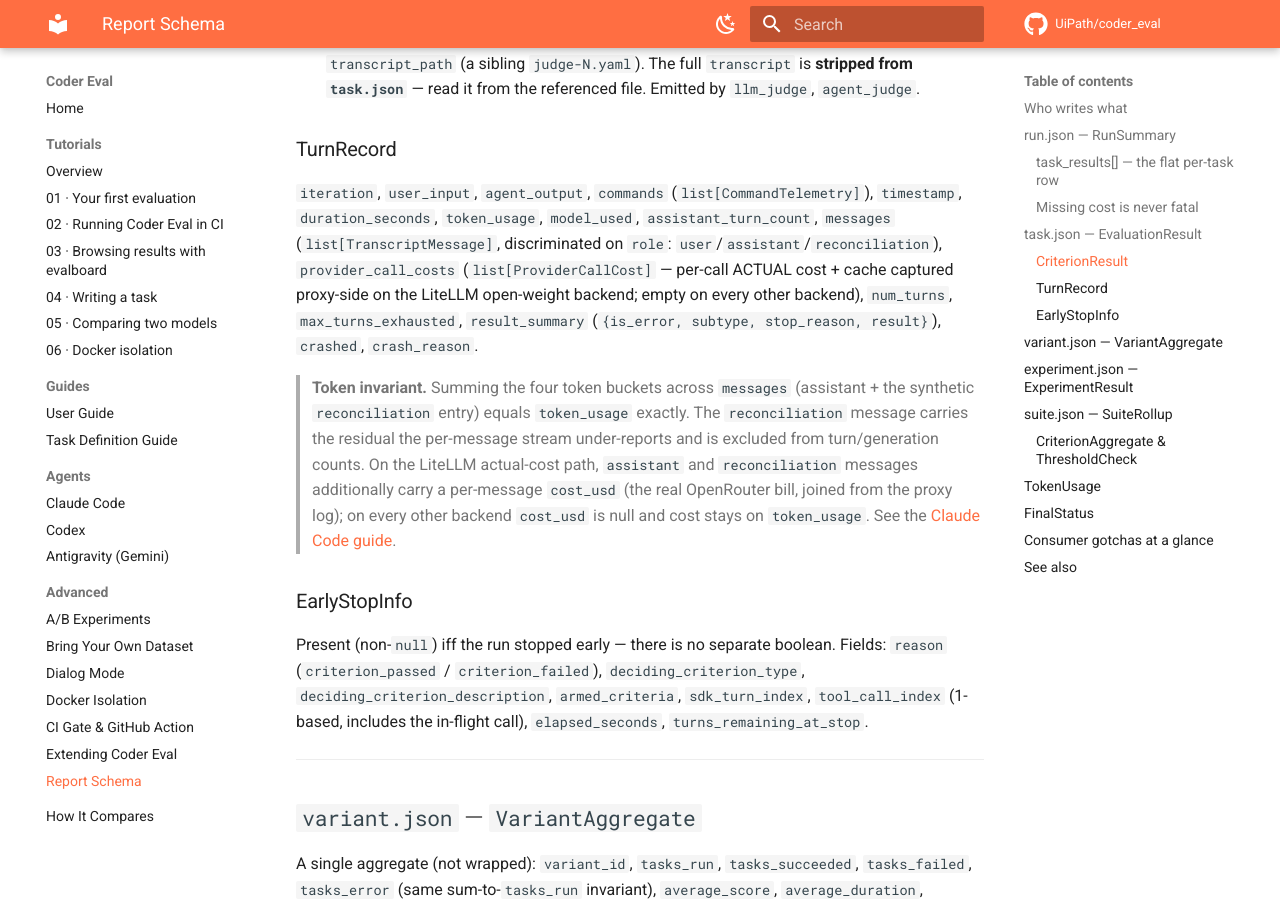
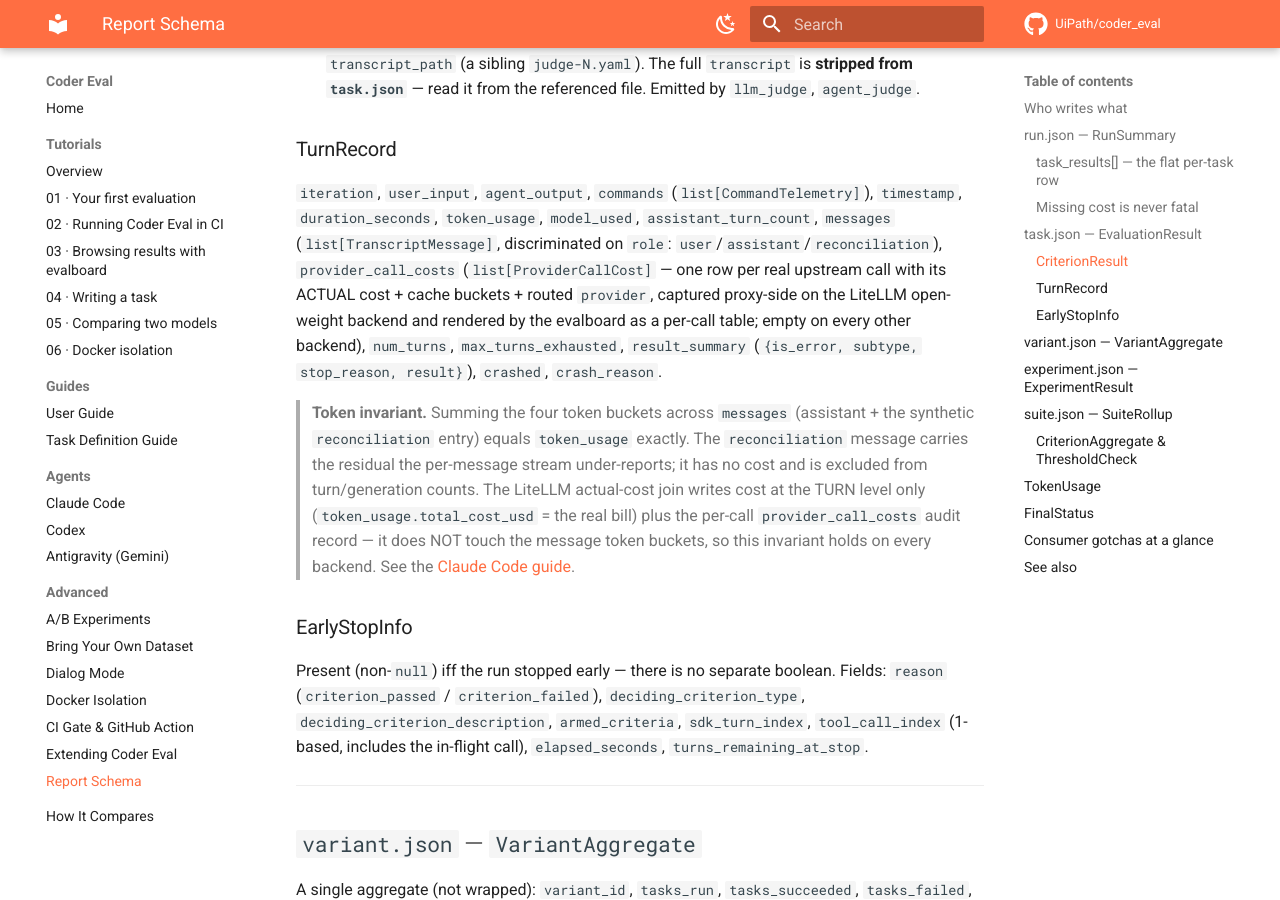
Before and after one commit to UiPath/coder_eval, an MkDocs documentation site: the page built from docs/REPORT_SCHEMA.md, in a window 1280 px wide and 900 px high, scrolled down 4588 px. Built offline with MkDocs 1.6.1 and Material for MkDocs 9.7.7, drawn with Linux system fonts in a browser that asks for light colours; comment, search, counter and statistics services are not loaded.

Commit message:
docs(litellm): correct the cost contract after cutting per-message distribution
The actual-cost join now writes cost at the TURN level only (token_usage) plus the
per-call provider_call_costs audit record — it no longer distributes cost onto
individual messages. Revert the earlier "reconciliation/assistant messages carry
cost_usd" wording in REPORT_SCHEMA.md and CLAUDE.md: the reconciliation row carries
no cost again, EventCollector stays the single writer of the message token buckets,
and the four-bucket invariant holds on every backend. Note provider_call_costs is
now a consumed record (the evalboard renders it as a per-call table).

Co-Authored-By: Claude Opus 4.8 <noreply@anthropic.com>

```diff
--- a/docs/REPORT_SCHEMA.md
+++ b/docs/REPORT_SCHEMA.md
@@ -169,19 +169,21 @@ fields so subclass keys round-trip.
 `timestamp`, `duration_seconds`, `token_usage`, `model_used`, `assistant_turn_count`,
 `messages` (`list[TranscriptMessage]`, discriminated on `role`:
 `user`/`assistant`/`reconciliation`), `provider_call_costs`
-(`list[ProviderCallCost]` — per-call ACTUAL cost + cache captured proxy-side on the
-LiteLLM open-weight backend; empty on every other backend), `num_turns`,
-`max_turns_exhausted`, `result_summary` (`{is_error, subtype, stop_reason, result}`),
-`crashed`, `crash_reason`.
+(`list[ProviderCallCost]` — one row per real upstream call with its ACTUAL cost +
+cache buckets + routed `provider`, captured proxy-side on the LiteLLM open-weight
+backend and rendered by the evalboard as a per-call table; empty on every other
+backend), `num_turns`, `max_turns_exhausted`,
+`result_summary` (`{is_error, subtype, stop_reason, result}`), `crashed`,
+`crash_reason`.
 
 > **Token invariant.** Summing the four token buckets across `messages`
 > (assistant + the synthetic `reconciliation` entry) equals `token_usage` exactly.
 > The `reconciliation` message carries the residual the per-message stream
-> under-reports and is excluded from turn/generation counts. On the LiteLLM
-> actual-cost path, `assistant` and `reconciliation` messages additionally carry a
-> per-message `cost_usd` (the real OpenRouter bill, joined from the proxy log);
-> on every other backend `cost_usd` is null and cost stays on `token_usage`. See the
-> [Claude Code guide](agents/CLAUDE_CODE.md#telemetry).
+> under-reports; it has no cost and is excluded from turn/generation counts. The
+> LiteLLM actual-cost join writes cost at the TURN level only (`token_usage.total_cost_usd`
+> = the real bill) plus the per-call `provider_call_costs` audit record — it does
+> NOT touch the message token buckets, so this invariant holds on every backend.
+> See the [Claude Code guide](agents/CLAUDE_CODE.md#telemetry).
 
 ### EarlyStopInfo
 
```
Also changed, not shown: CLAUDE.md (+1 -1 lines).
